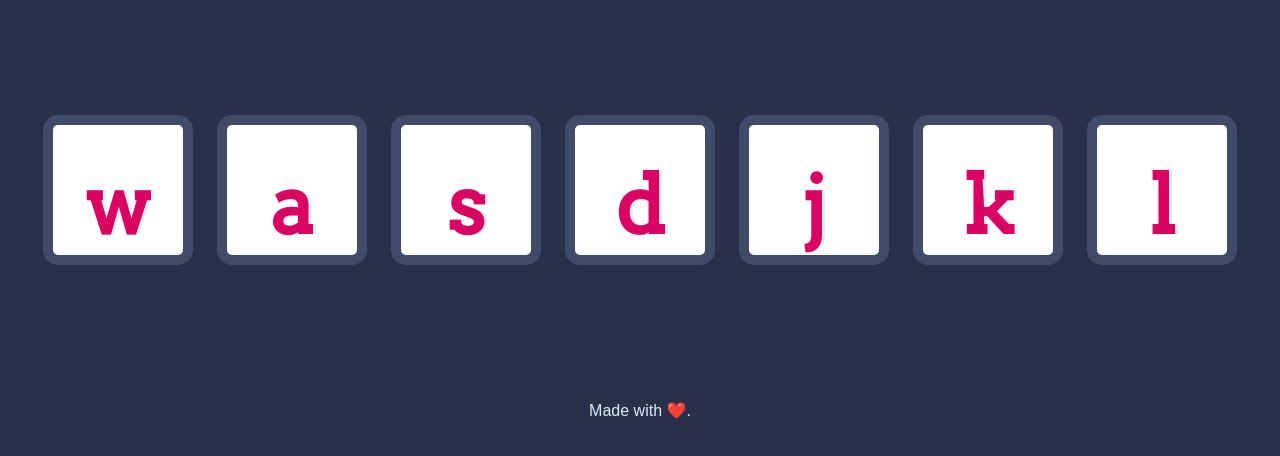
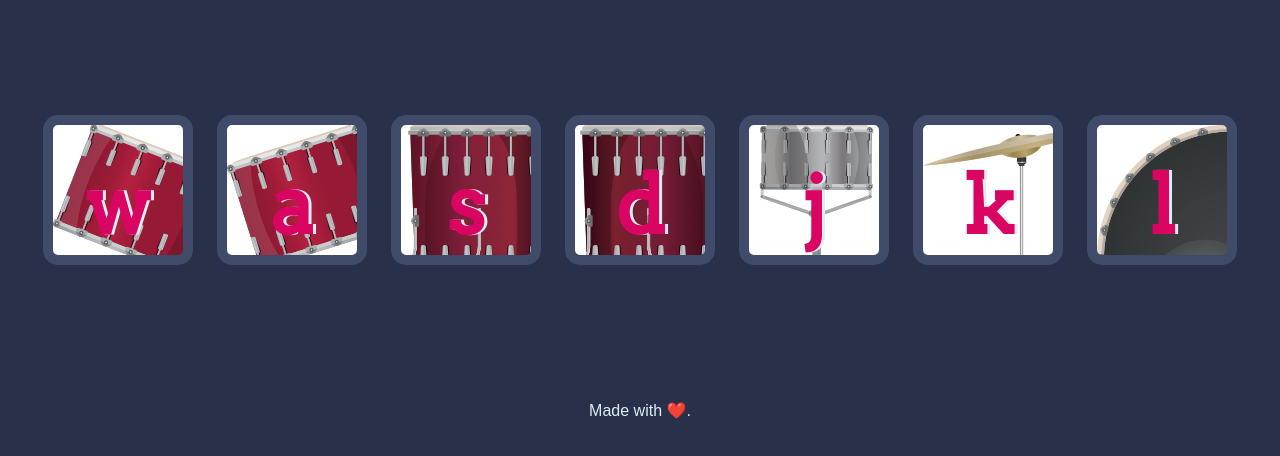
Before and after one commit to suhanijagotra/drum-kit, a plain HTML site: page index.html in a window 1280 px wide. Shown: the part 174-630 px from the top of the page. Drawn offline with Linux system fonts and the light colour scheme.

Commit message:
Changes to css

```diff
--- a/styles.css
+++ b/styles.css
@@ -17,40 +17,35 @@ body {
   }
 
   .w {
-
+    background-image: url("images/tom1.png");
   }
 
   .a {
-
+    background-image: url("images/tom2.png");
   }
 
   .s {
-
+    background-image: url("images/tom3.png");
   }
 
   .d {
-
+    background-image: url("images/tom4.png");
   }
 
   .j {
-
+    background-image: url("images/snare.png");
   }
 
   .k {
-
+    background-image: url("images/crash.png");
   }
 
   .l {
-
+    background-image: url("images/kick.png");
   }
 
   .set {
     margin: 10% auto;
-  }
-
-  .game-over {
-    background-color: red;
-    opacity: 0.8;
   }
 
   .pressed {
```
